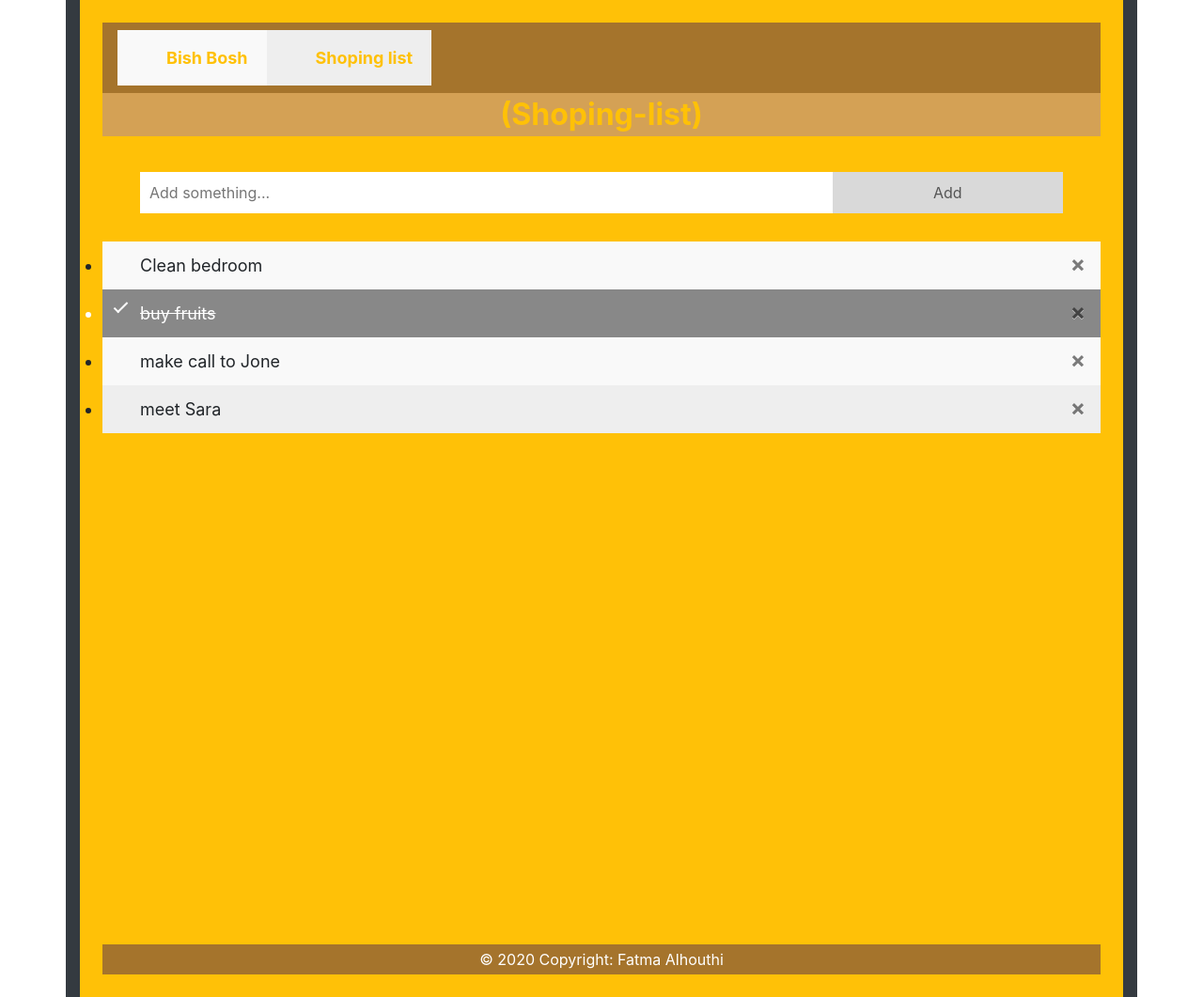
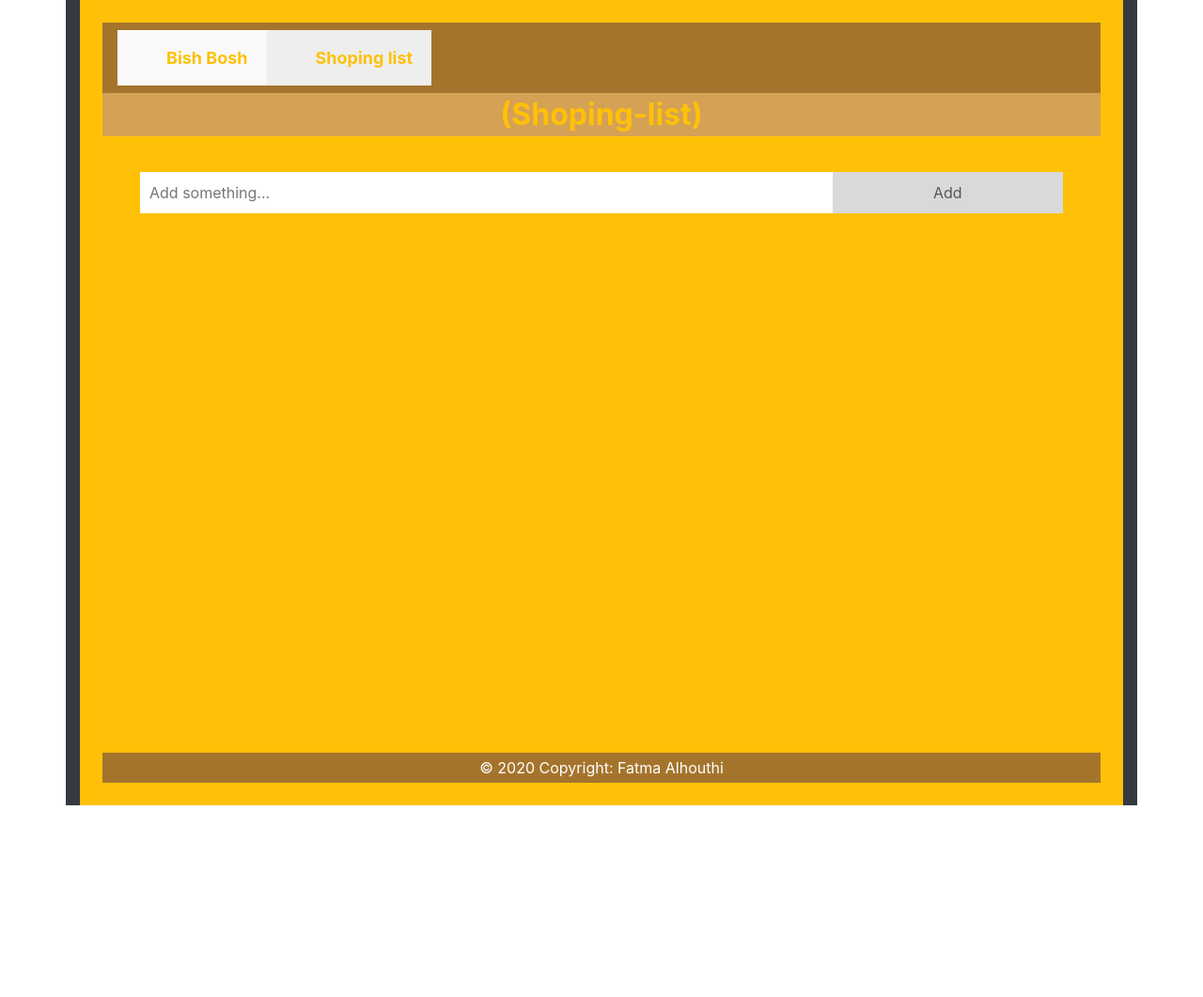
Before and after one commit to FatmaAlhouthi123/BishBosh, a plain HTML site: page shopingList.html in a window 1280 px wide. Shown: the whole page at 94% size. After the commit the page ends 857 px from the top, so only its background shows below. Drawn offline with nearby package versions, Linux system fonts and the light colour scheme.

Commit message:
delet default lists

```diff
--- a/shopingList.html
+++ b/shopingList.html
@@ -60,10 +60,7 @@
 </div>
 
 <ul id="myUL">
-    <li>Clean bedroom</li>
-    <li class="checked">buy fruits</li>
-    <li>make call to Jone</li>
-    <li>meet Sara</li>
+
 
 </ul>
 
--- a/shopingList.js
+++ b/shopingList.js
@@ -90,7 +90,6 @@ function start() {
 
 
         });
-    createCloseButton();
-    AddCheckSymbol();
+
 }
 start();
```
